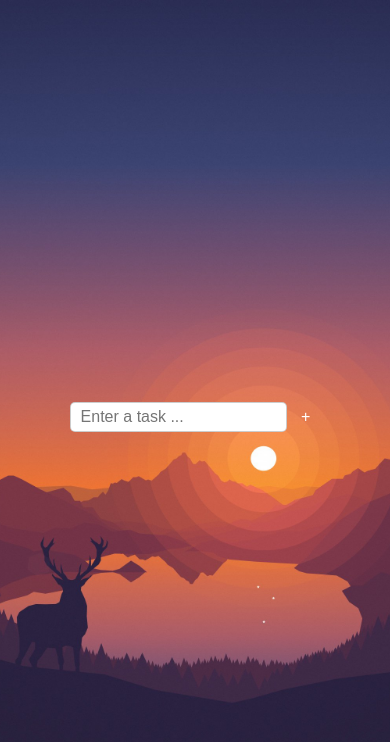
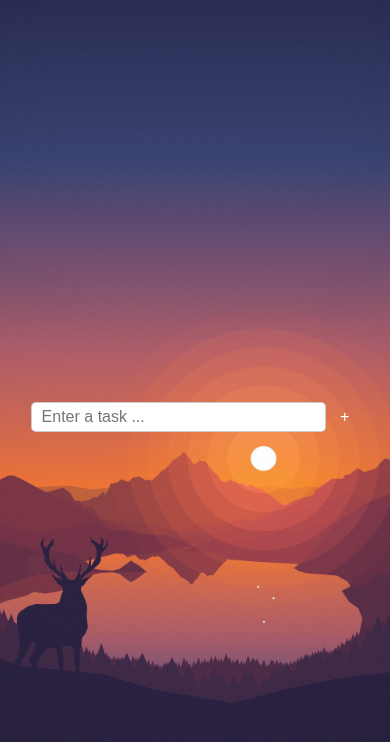
Before and after one commit to karimsa/sample-todo-app, a plain HTML site: page index.html in a window 390 px wide. Drawn offline with Linux system fonts and the light colour scheme.

Commit message:
add some responsive CSS

```diff
--- a/css/index.css
+++ b/css/index.css
@@ -89,6 +89,18 @@ body {
 
     border-radius: 5px;
     border: solid 1px rgba(0,0,0,.2);
+}
+
+/**
+ * '@media' queries are used to write responsive CSS. These queries allow the programmer to
+ * create a block of CSS that will only be applied by the browser if the screen is a particular
+ * size. In the following code, we are changing the width of the input element to 70% as opposed
+ * to 50% on screens with a width smaller than 768px.
+ */
+@media (max-width: 768px) {
+    #inTodo {
+        width: 70%;
+    }
 }
 
 /**
```
